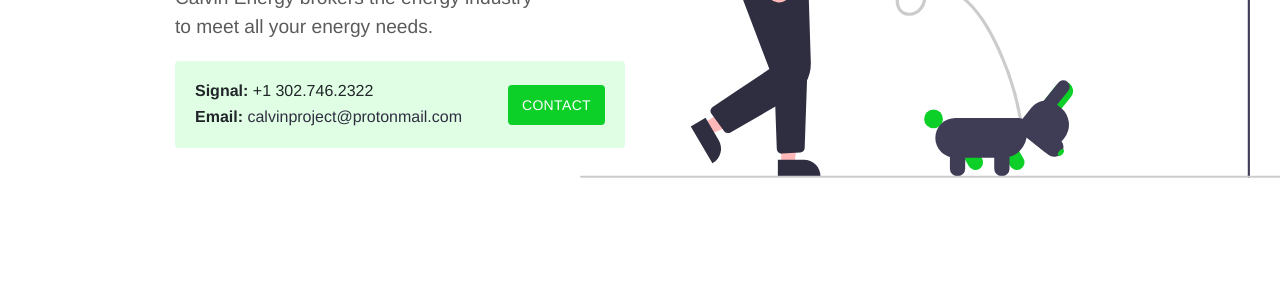
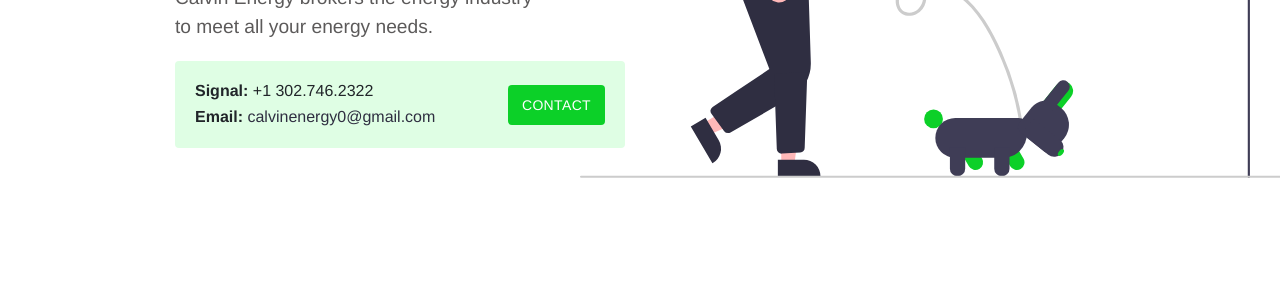
Before and after one commit to davemane/calvinenergy, a Jekyll site: the page built from index.md, in a window 1280 px wide. Shown: the part 418-718 px from the top of the page. Built offline with Jekyll 4.4.1, drawn with Linux system fonts in a browser that asks for light colours.

Commit message:
Update contact.yml

```diff
--- a/_data/contact.yml
+++ b/_data/contact.yml
@@ -1,3 +1,3 @@
-email: 'calvinproject@protonmail.com'
+email: 'calvinenergy0@gmail.com'
 phone: '+1 302.746.2322'
 contact_button_link: 'contact'
```
